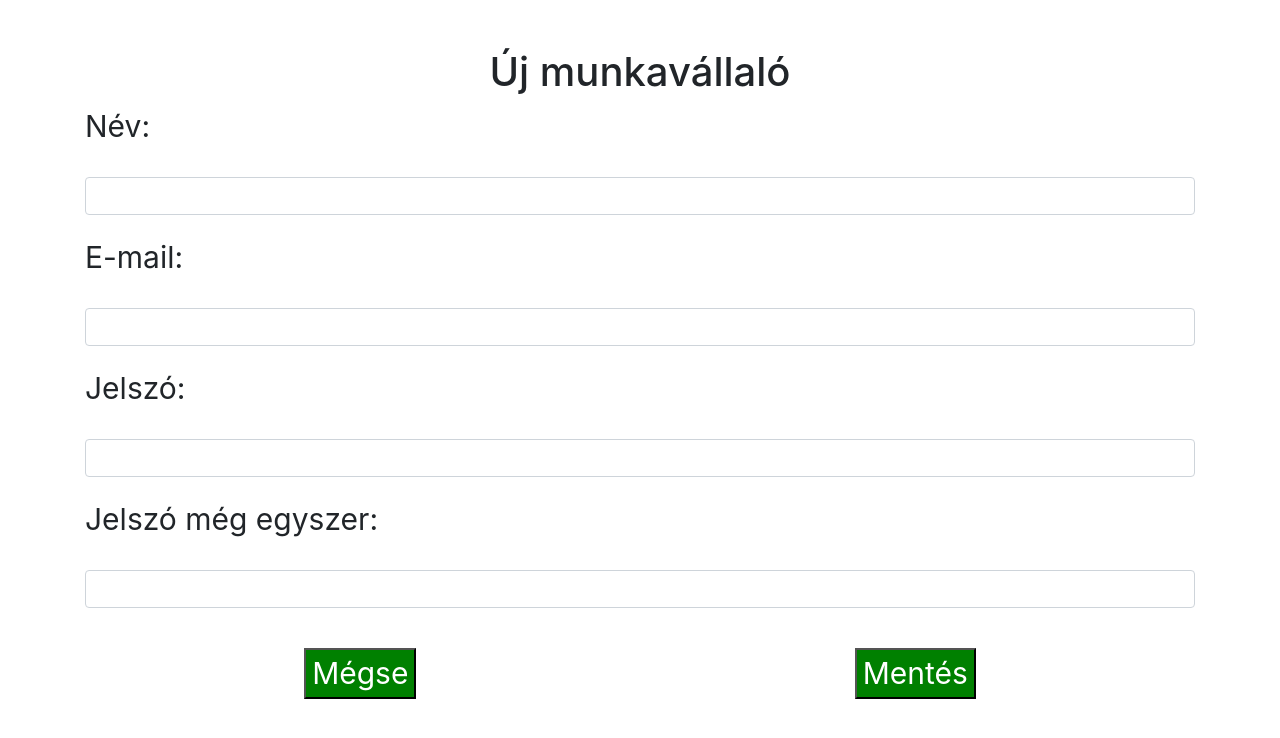
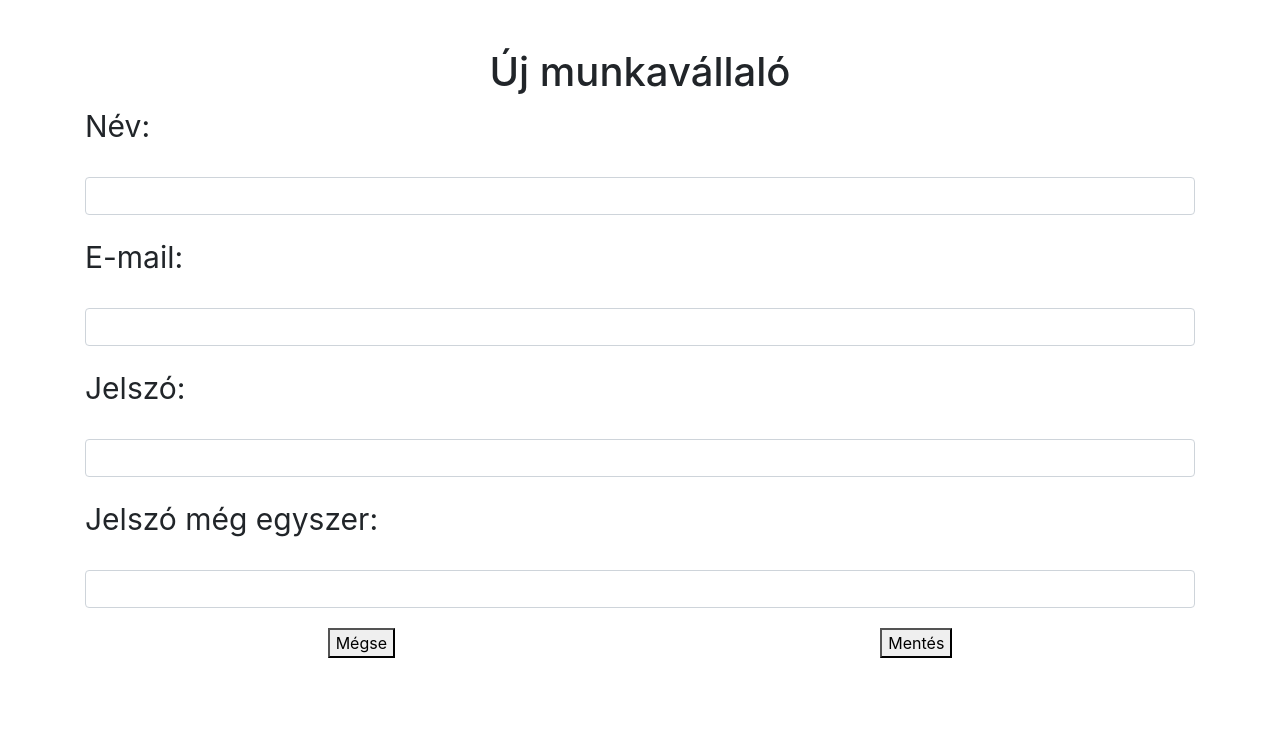
Before and after one commit to flowacademyhu/iota-munkalap, a React (Create React App) app in the folder frontend/: page /addemployee in a window 1280 px wide. Shown: the top 738 px of the page. Built offline with nearby package versions, Linux system fonts and the light colour scheme.

Commit message:
Changed Button to make it more usable at other components.

```diff
--- a/frontend/src/Button.js
+++ b/frontend/src/Button.js
@@ -1,8 +1,16 @@
 import React from 'react'
 
-function Button({ text, onClick, type }) {
+function Button({ text, onClick, type, className, arialLabel, disabled }) {
   return (
-    <button onClick={onClick} type={type} className='button'>{text}</button>
+    <button
+    onClick={onClick}
+    disabled={disabled}
+    type={type}
+    className={className}
+    aria-label={arialLabel}
+    >
+      {text}
+      </button>
   );
 }
 
```
